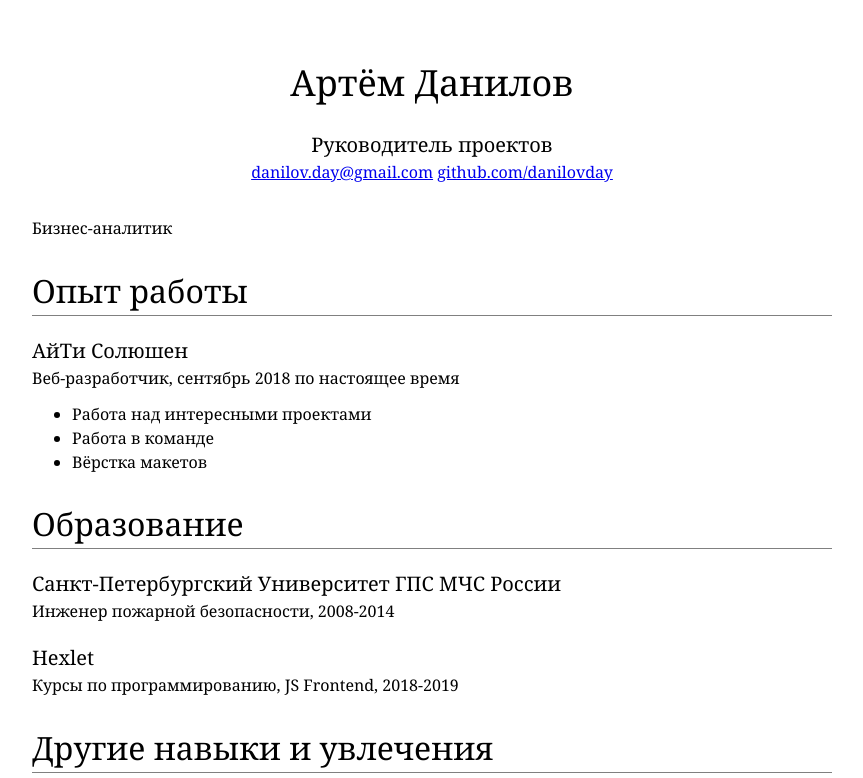
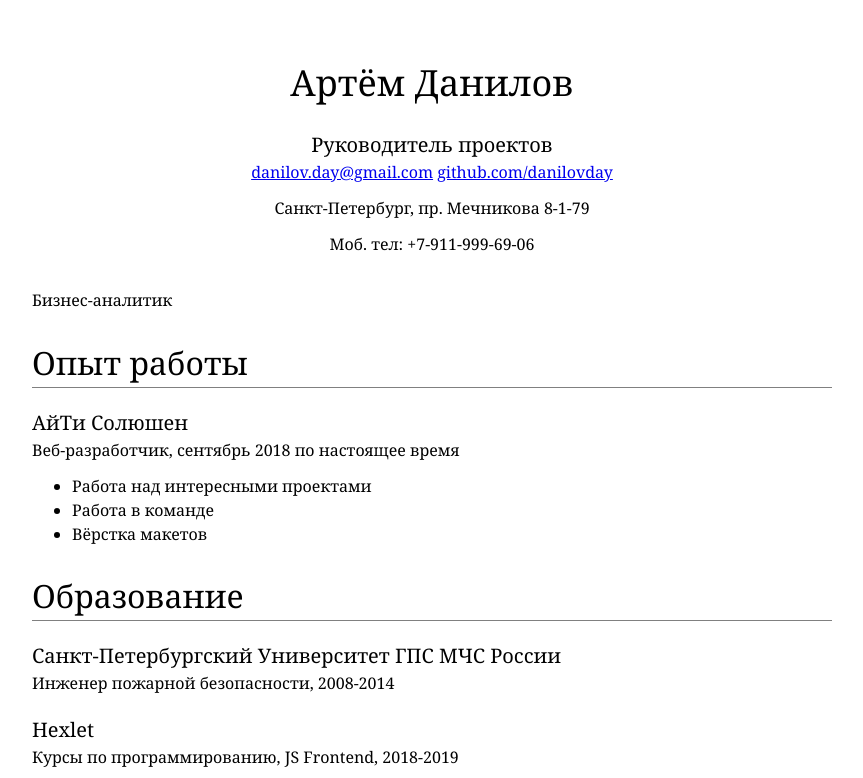
Before and after one commit to danilovday/danilovday.github.io, a plain HTML site: page index.html in a window 1280 px wide. Shown: the top 778 px of the page, without its empty margins (208-1071 px from the left). Drawn offline with Linux system fonts and the light colour scheme.

Commit message:
Update index.html

```diff
--- a/index.html
+++ b/index.html
@@ -13,6 +13,8 @@
                 <a href="mailto:danilov.day@gmail.com">danilov.day@gmail.com</a>
                 <a href="https://github.com/danilovday">github.com/danilovday</a>
             </p>
+            <p>Санкт-Петербург, пр. Мечникова 8-1-79</p>
+            <p>Моб. тел: +7-911-999-69-06</p>
         </div>
         <div id="main">
             <p>Бизнес-аналитик</p>
```
